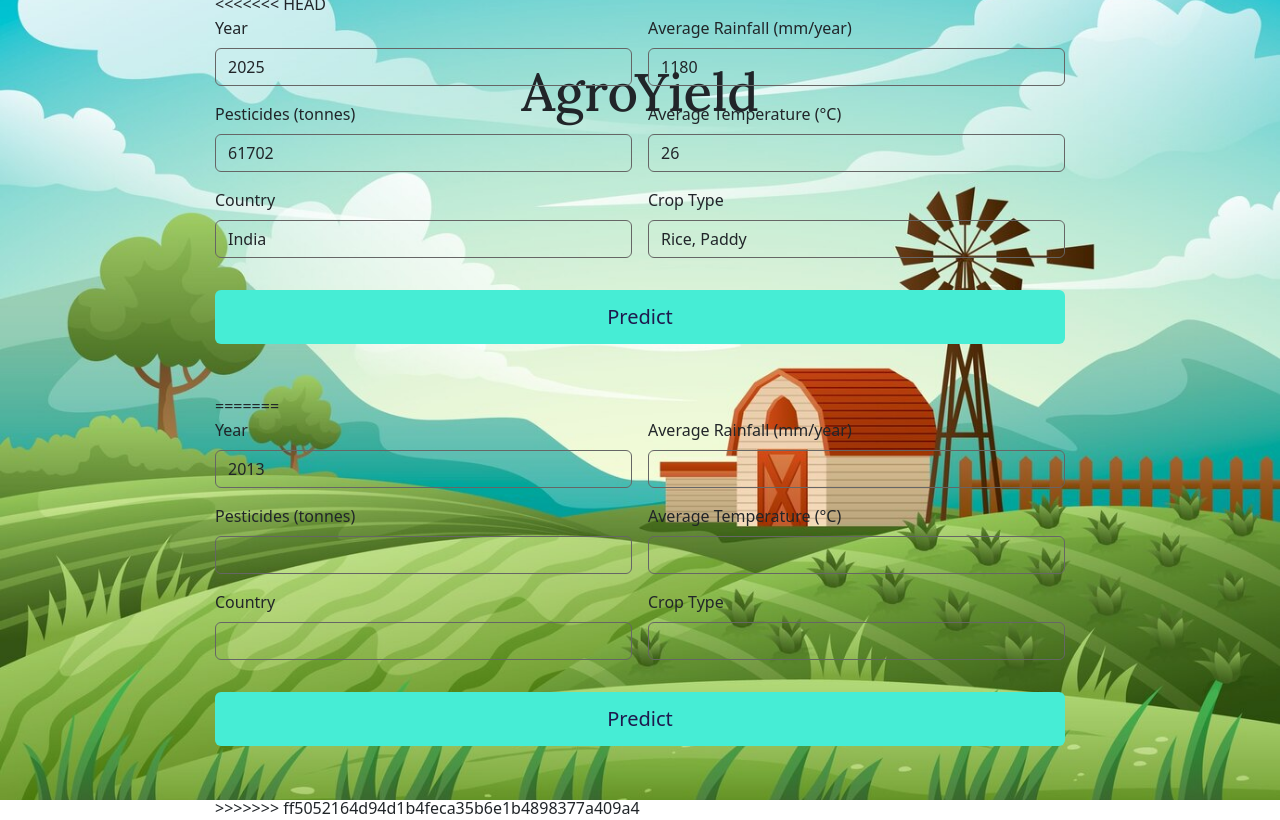
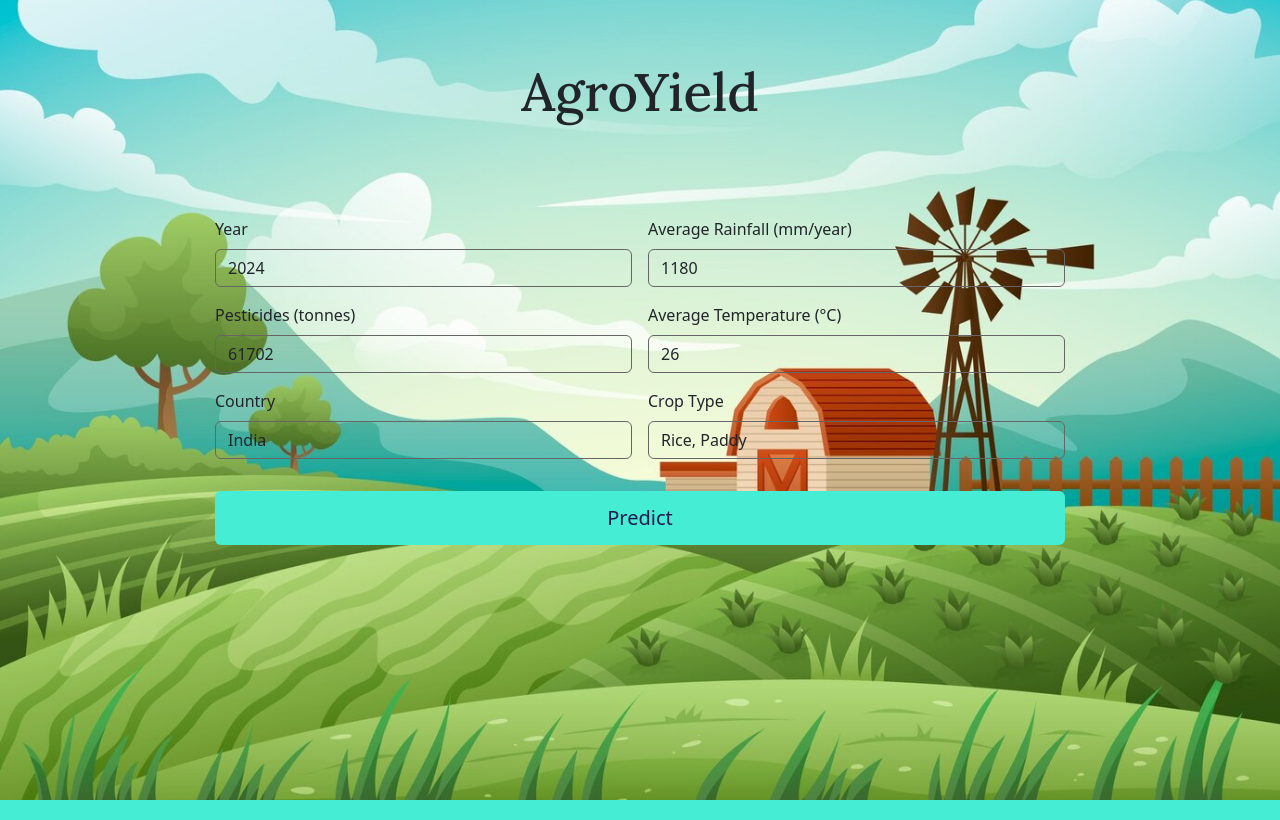
Before and after one commit to sevenrishi/AgroYield, a Flask app: page / in a window 1280 px wide. Run offline with Flask 3, Linux system fonts and the light colour scheme; parts of the project's set-up code (start-up, migrations or seed data) failed here and were passed over.

Commit message:
input modified

```diff
--- a/templates/index.html
+++ b/templates/index.html
@@ -17,12 +17,11 @@
         <h1 class="outlook">AgroYield</h1>
         <div class="card-container">
             <div class="card-body">
-<<<<<<< HEAD
             <form action="/predict" method="post">
                 <div class="row g-3">
                 <div class="col-md-6">
                     <label for="Year" class="form-label">Year</label>
-                    <input type="number" class="form-control form-control-dark" name="Year" value="{{ request.form.get('Year', '2025') }}" required>
+                    <input type="number" class="form-control form-control-dark" name="Year" value="{{ request.form.get('Year', '2024') }}" required>
                 </div>
                 <div class="col-md-6">
                     <label for="average_rain_fall_mm_per_year" class="form-label">Average Rainfall (mm/year)</label>
@@ -68,51 +67,6 @@
                 <h1 style="color: darkred;">!!  {{ error }}</h1>
                 </div>
             {% endif %}
-=======
-                <form action="/predict" method="post">
-                    <div class="row g-3">
-                        <div class="col-md-6">
-                            <label for="Year" class="form-label">Year</label>
-                            <input type="number" class="form-control form-control-dark" name="Year" value="2013" required>
-                        </div>
-                        <div class="col-md-6">
-                            <label for="average_rain_fall_mm_per_year" class="form-label">Average Rainfall (mm/year)</label>
-                            <input type="number" class="form-control form-control-dark" name="average_rain_fall_mm_per_year" required>
-                        </div>
-                        <div class="col-md-6">
-                            <label for="pesticides_tonnes" class="form-label">Pesticides (tonnes)</label>
-                            <input type="number" class="form-control form-control-dark" name="pesticides_tonnes" required>
-                        </div>
-                        <div class="col-md-6">
-                            <label for="avg_temp" class="form-label">Average Temperature (°C)</label>
-                            <input type="number" class="form-control form-control-dark" name="avg_temp" required>
-                        </div>
-                        <div class="col-md-6">
-                            <label for="Area" class="form-label">Country</label>
-                            <input type="text" class="form-control form-control-dark" name="Area" required>
-                        </div>
-                        <div class="col-md-6">
-                            <label for="Item" class="form-label">Crop Type</label>
-                            <input type="text" class="form-control form-control-dark" name="Item" required>
-                        </div>
-                        <div class="button-container">
-                            <button type="submit" class="predict-btn">Predict</button>
-                          </div>
-
-                    </div>
-                </form>
-                {% if prediction %}
-                    <div class="prediction-result">
-                        <h2>Predicted Yield:</h2>
-                        <h3 class="text-info" style="color: oklch(95.1% 0.026 236.824) !important;">{{ prediction }} Tonnes</h3>
-                    </div>
-                {% endif %}
-                {% if error %}
-                    <div class="prediction-result">
-                        <h1 style="color: darkred;">!!  {{ error }}</h1>
-                    </div>
-                {% endif %}
->>>>>>> ff5052164d94d1b4feca35b6e1b4898377a409a4
             </div>
         </div>
         </div>
```
